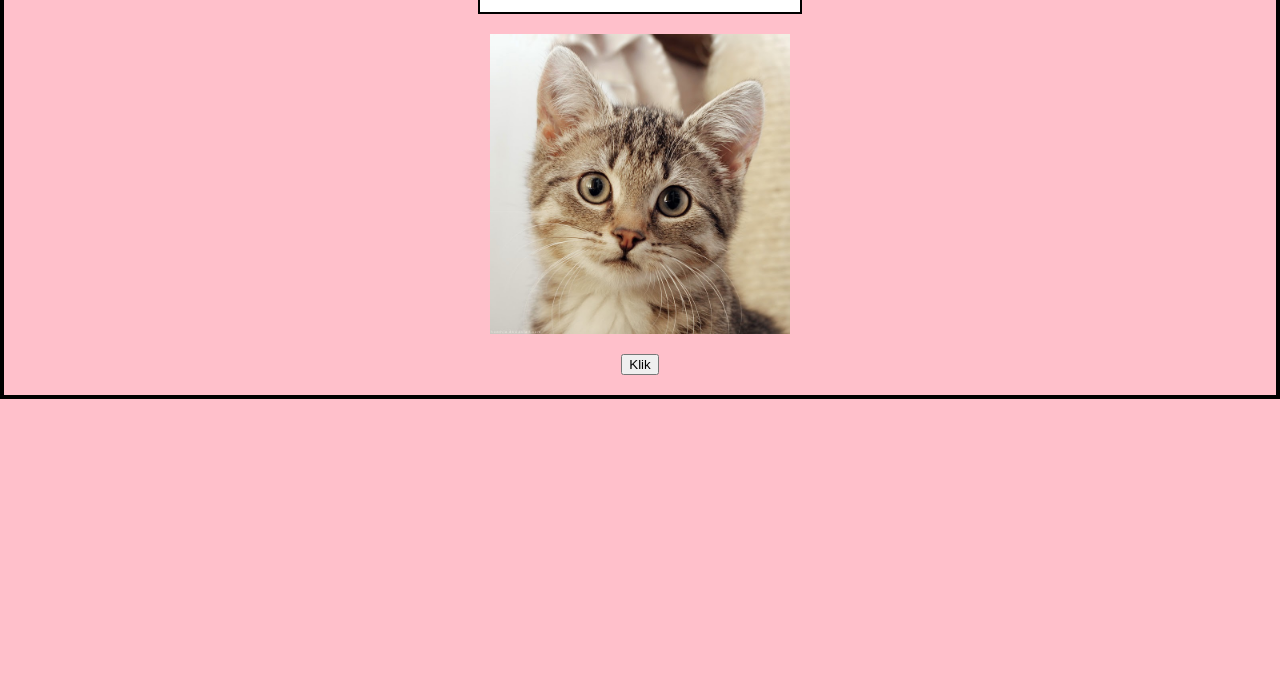
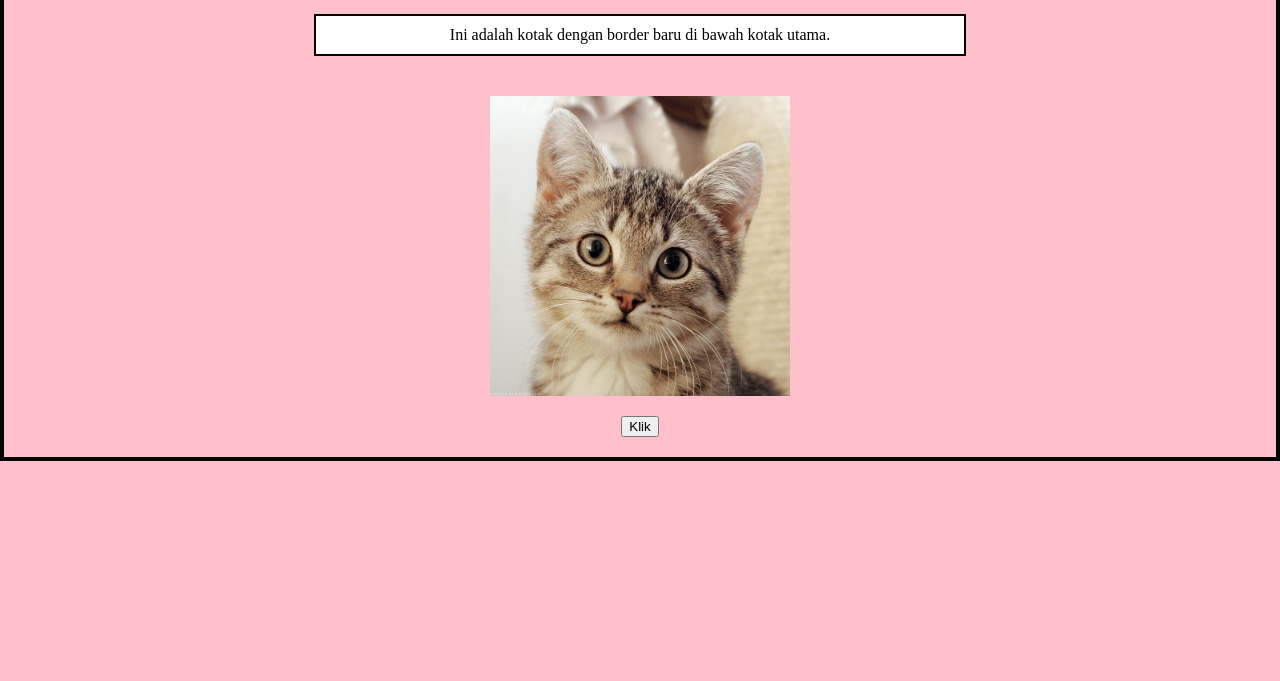
Before and after one commit to faransyah/162_UCP1_D, a plain HTML site: page index.html in a window 1280 px wide. Shown: the part 119-800 px from the top of the page. Drawn offline with Linux system fonts and the light colour scheme.

Commit message:
commit 10

```diff
--- a/index.html
+++ b/index.html
@@ -6,13 +6,17 @@
     html {
       border: 4px solid black; /* Menambahkan border hitam di sekitar halaman HTML */
     }
+    .container {
+      text-align: center; /* Menengahkan isi konten */
+    }
     h1, .border-kotak {
-      border: 2px solid black; /* Garis border dengan ketebalan 4px */
+      border: 2px solid black; /* Garis border dengan ketebalan 2px */
       padding: 10px;
-      text-align: center;
+      display: inline-block;
+      text-align: center; /* Menengahkan teks */
+      width: 50%; /* Menetapkan lebar */
+      margin: 20px auto; /* Memastikan posisi di tengah */
       background-color: white;
-      margin: 0 auto; /* Memastikan posisi di tengah */
-      width: 300px; /* Menetapkan lebar */
     }
     body {
       background-color: pink;
@@ -29,6 +33,7 @@
   </style>
 </head>
 <body>
+  <div class="container">
     <div class="kotak">
       <h1>Exercise 1 PDW</h1>
     </div>
@@ -40,6 +45,7 @@
     <img src="Kucing1.jpg" alt="Gambar">
 
     <button onclick="showAlert()">Klik</button>
+  </div>
 
   <script>
     function showAlert() {
```
Lines whose indentation alone changed are shown as unchanged.
